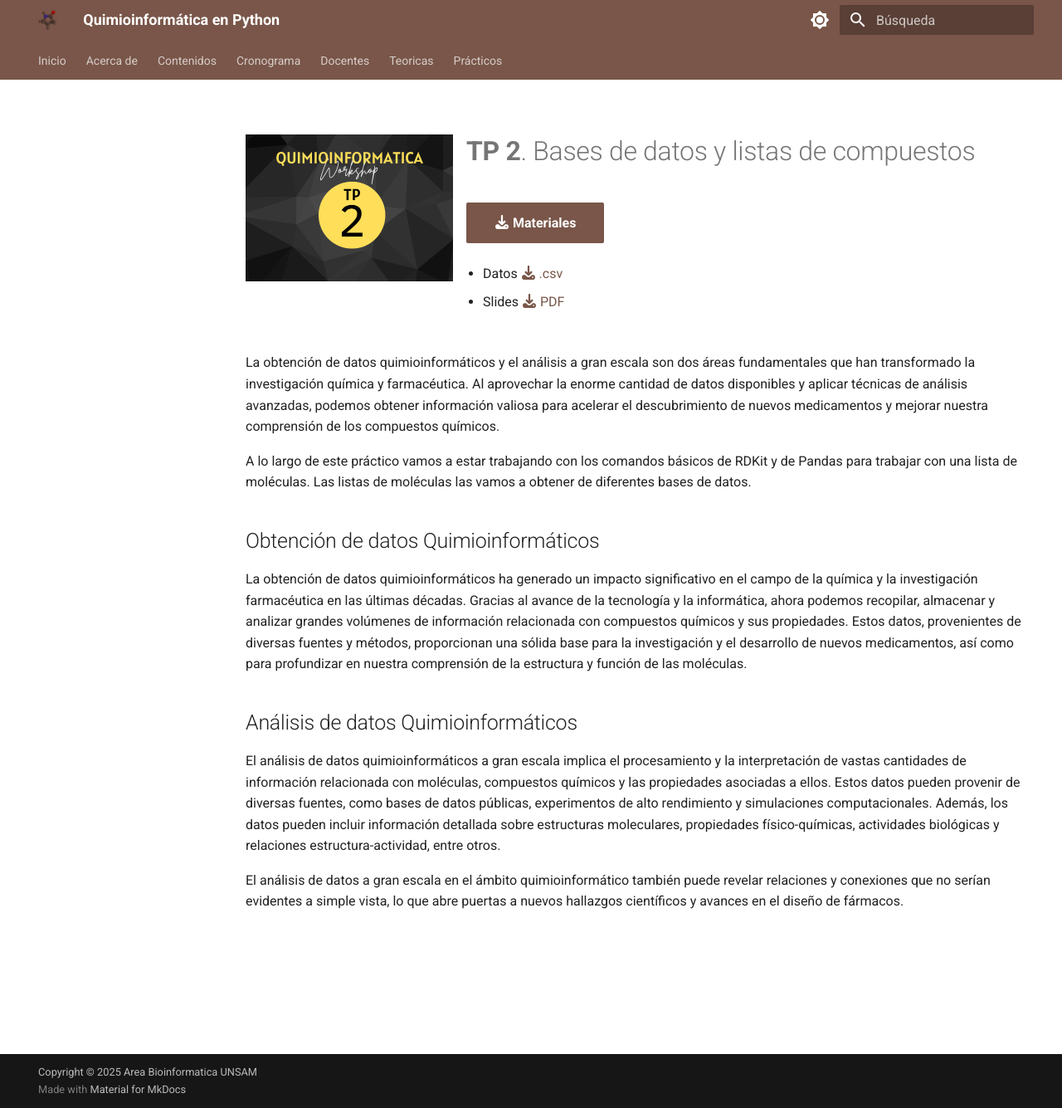
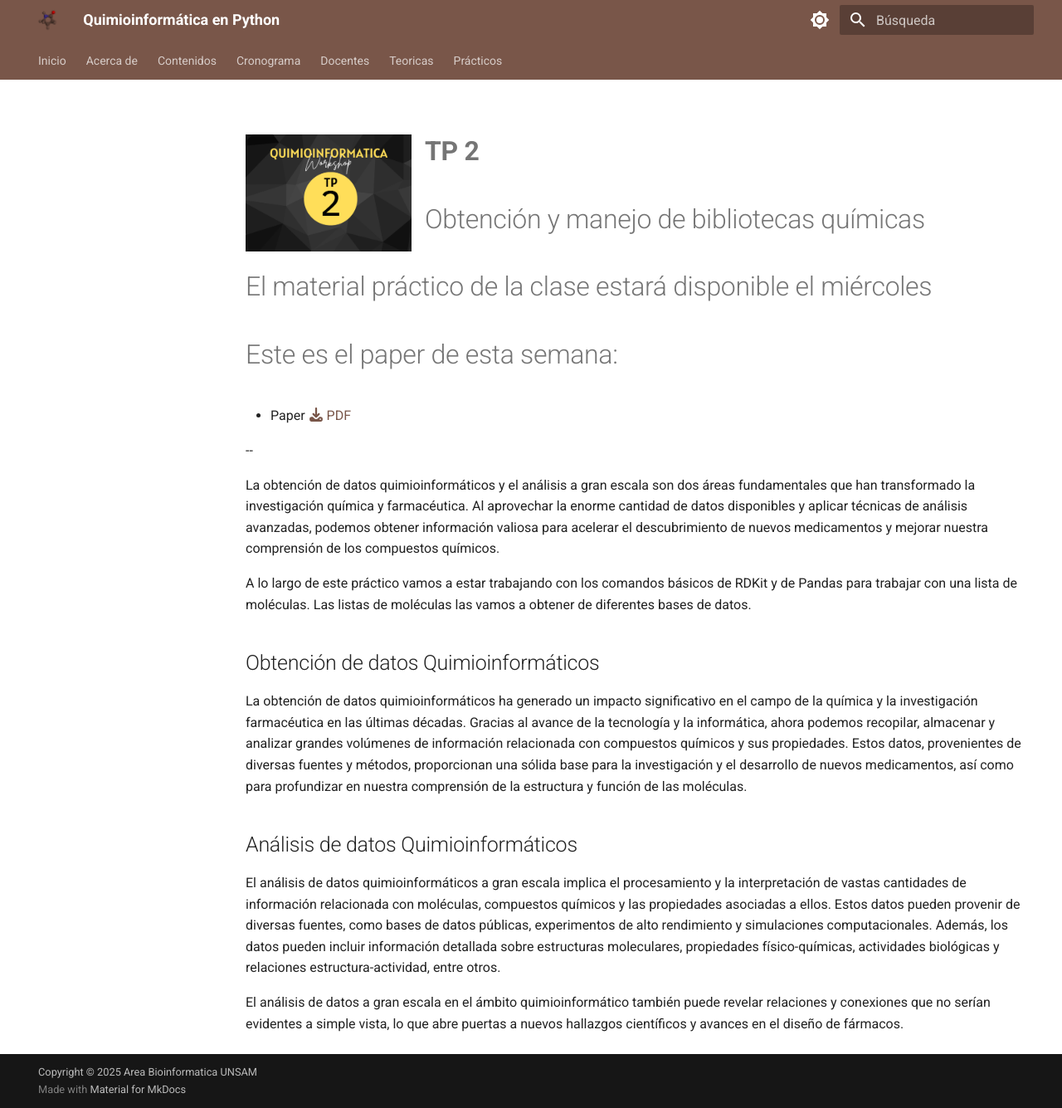
Before and after one commit to bioinformatica-iib/quimioinformatica, an MkDocs documentation site: the page built from docs/practicos/TP02/index.md, in a window 1280 px wide and 1335 px high. Shown: the whole window at 83% size. Built offline with MkDocs 1.6.1 and Material for MkDocs 9.7.7, drawn with Linux system fonts in a browser that asks for light colours; comment, search, counter and statistics services are not loaded.

Commit message:
actualizo TP1 y agrego el paper del TP2

```diff
--- a/docs/practicos/TP02/index.md
+++ b/docs/practicos/TP02/index.md
@@ -1,17 +1,27 @@
-![Banner](img/4.png){ width="250", align="left" }
+![Banner](img/4.png){ width="200", align="left" }
 
-# **TP 2**. Bases de datos y listas de compuestos  { markdown data-toc-label='TP 2' }
+# **TP 2**
+#  Obtención y manejo de bibliotecas químicas  { markdown data-toc-label='TP 2' }
 
+<!--
+[:fontawesome-solid-download: Materiales](https://drive.google.com/file/d/128SkGbPPi1Wy-73i5-dJ5DKYOvogem4g/view?usp=sharing){ .md-button .md-button--primary }
+-->
 
-[:fontawesome-solid-download: Materiales](https://drive.google.com/file/d/128SkGbPPi1Wy-73i5-dJ5DKYOvogem4g/view?usp=sharing){ .md-button .md-button--primary }
 <!--
 Este es el botón para decargar materiales, en (#) hay que agregar el link correspondiente.
 -->
 
+<!--
 * Datos [:fontawesome-solid-download: .csv](https://drive.google.com/file/d/1k1u0gx8DeH7XMSwzPbaxOeAGcvFlD8Ss/view?usp=sharing)
 
 * Slides [:fontawesome-solid-download: PDF](https://drive.google.com/file/d/1-Rt372mC7qS_S6-TjKq6_V-E5UPSHu0k/view?usp=sharing)
-#
+-->
+
+# El material práctico de la clase estará disponible el miércoles
+# Este es el paper de esta semana:
+* Paper [:fontawesome-solid-download: PDF](material/Thomas(2024).pdf)
+
+--
 
 La obtención de datos quimioinformáticos y el análisis a gran escala son dos áreas fundamentales que han transformado la investigación química y farmacéutica. Al aprovechar la enorme cantidad de datos disponibles y aplicar técnicas de análisis avanzadas, podemos obtener información valiosa para acelerar el descubrimiento de nuevos medicamentos y mejorar nuestra comprensión de los compuestos químicos.
 
```
Also changed, not shown: docs/cronograma.md (+1 -1 lines), docs/practicos/TP01/index.md (+5 -0 lines), 3 other files.
